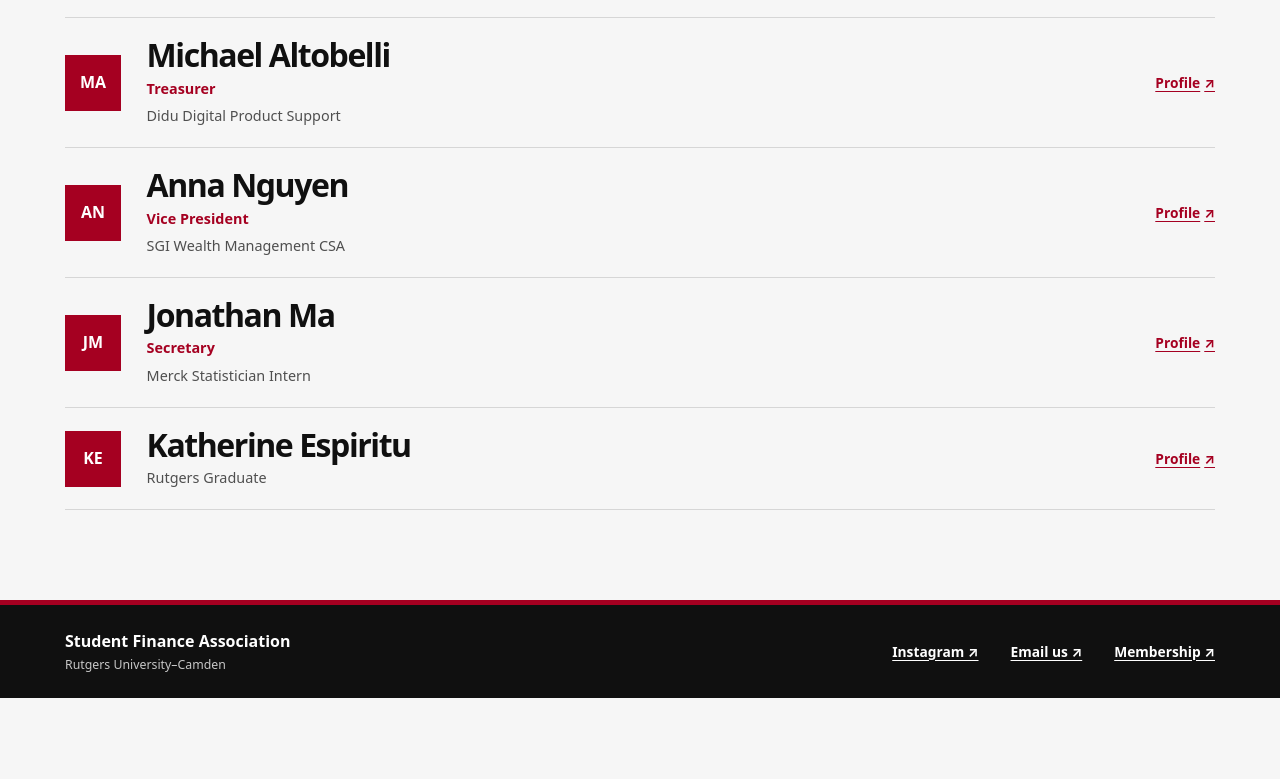
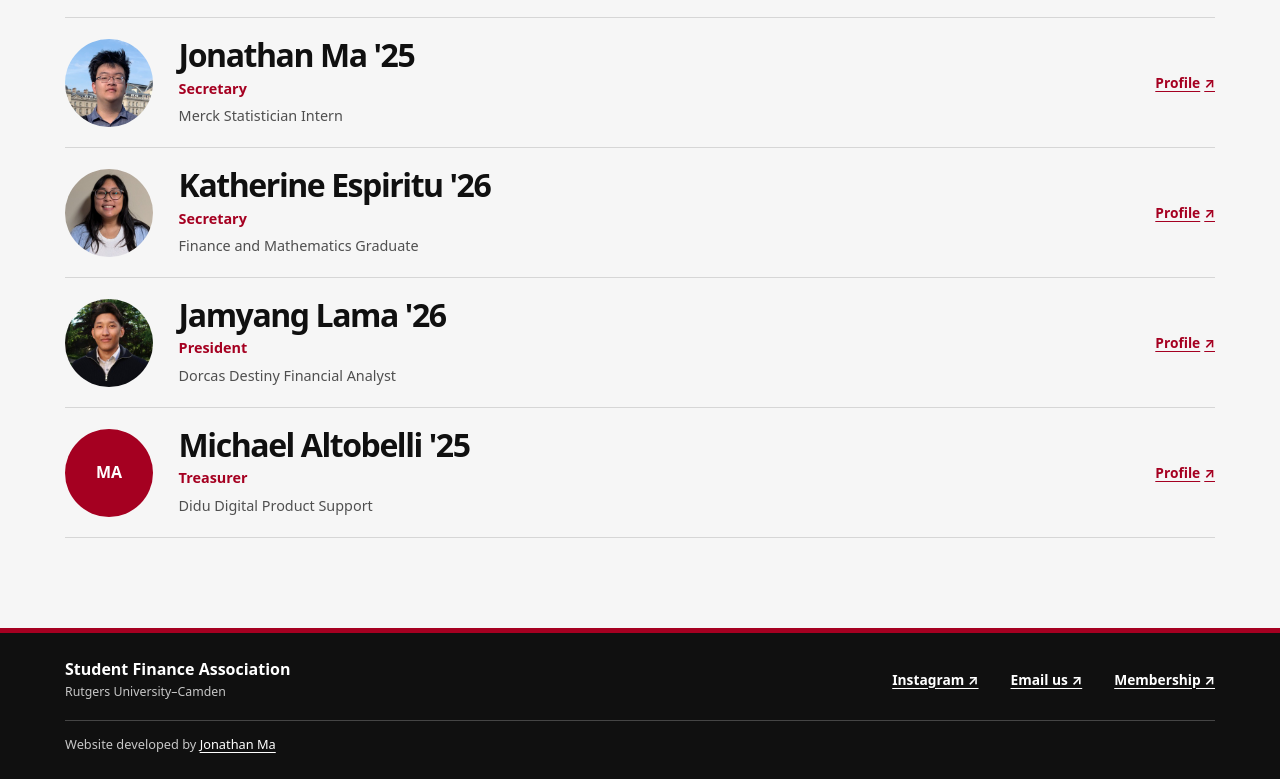
Before and after one commit to rucsfa/rucsfa.github.io, a plain HTML site: page history.html in a window 1280 px wide. Shown: the part 693-1472 px from the top of the page. Before the commit the page ends 1391 px from the top, so only its background shows below. Drawn offline with Linux system fonts and the light colour scheme.

Commit message:
add: more fancy stuff

```diff
--- a/assets/site.css
+++ b/assets/site.css
@@ -63,18 +63,25 @@ nav a:hover, nav a[aria-current] { color: var(--crimson); text-decoration: under
 .about-grid .button { margin-top: 1.4rem; }
 .logo-panel { border: 1px solid var(--line); background: white; overflow: hidden; padding: .85rem; }
 .logo-panel img { width: 100%; height: auto; }
-.advisor { padding-block: 2rem 3rem; border-top: 1px solid var(--line); }
+.advisor { display: grid; grid-template-columns: auto minmax(0, 1fr); align-items: start; gap: clamp(1.5rem, 5vw, 4rem); padding-block: 2.5rem 4rem; border-top: 1px solid var(--line); }
+.advisor-content { max-width: 72ch; }
+.advisor-content p:not(.eyebrow) { margin-top: 1rem; color: var(--muted); }
+.advisor-content .button { margin-top: 1.4rem; }
 .leaders { list-style: none; margin: 0; padding: 0; border-top: 1px solid var(--line); }
 .leader { display: grid; grid-template-columns: auto 1fr auto; gap: clamp(.7rem, 3vw, 1.6rem); align-items: center; padding-block: 1.25rem; border-bottom: 1px solid var(--line); }
 .leader h2 { font-size: clamp(1.45rem, 3vw, 2rem); }
 .leader p { color: var(--muted); font-size: .9rem; margin-top: .3rem; }
 .leader .role { color: var(--crimson); font-weight: 700; }
-.initials { display: grid; place-items: center; width: clamp(2.3rem, 6vw, 3.5rem); aspect-ratio: 1; background: var(--crimson); color: #fff; font-weight: 750; }
+.portrait { width: clamp(3rem, 8vw, 5.5rem); height: auto; aspect-ratio: 1; object-fit: cover; border-radius: 50%; }
+.advisor-portrait { width: clamp(7rem, 20vw, 13rem); object-position: center 18%; }
+.initials { display: grid; place-items: center; background: var(--crimson); color: #fff; font-weight: 750; }
 .leader a, .footer-links a { font-size: .86rem; font-weight: 650; }
 .leader a { color: var(--crimson); display: inline-flex; align-items: center; gap: .25rem; min-height: 44px; }
 .footer { background: var(--ink); color: #fff; border-top: 5px solid var(--crimson); padding-block: 1.5rem; }
 .footer-inner span { color: #c7c7c7; }
 .footer-links { flex-wrap: wrap; }
+.footer-credit { margin-top: 1.1rem; padding-top: .85rem; border-top: 1px solid #454545; color: #c7c7c7; font-size: .8rem; }
+.footer-credit a { color: #fff; }
 @keyframes appear { from { opacity: 0; transform: translateY(14px); } to { opacity: 1; transform: none; } }
 @keyframes grow { from { transform: scaleY(.04); opacity: .4; } to { transform: scaleY(1); opacity: 1; } }
 @media (max-width: 750px) {
@@ -88,7 +95,7 @@ nav a:hover, nav a[aria-current] { color: var(--crimson); text-decoration: under
   .header-inner { display: grid; grid-template-columns: 1fr auto; gap: .4rem .6rem; padding-top: .6rem; }
   .header-join { grid-column: 2; grid-row: 1; padding-inline: .55rem; gap: .3rem; white-space: nowrap; }
   nav { grid-row: 2; grid-column: 1 / -1; }
-  .cards { grid-template-columns: 1fr; }
+  .cards, .advisor { grid-template-columns: 1fr; }
   .footer-inner { align-items: start; flex-direction: column; gap: .8rem; }
 }
 @media (prefers-reduced-motion: reduce) {
--- a/history.html
+++ b/history.html
@@ -36,29 +36,29 @@
     <section class="wrap history" aria-label="Past leaders">
       <ul class="leaders">
         <li class="leader">
-          <span class="initials" aria-hidden="true">JL</span>
-          <div><h2>Jamyang Lama</h2><p class="role">President</p><p>Dorcas Destiny Financial Analyst</p></div>
+          <img class="portrait" src="assets/portraits/nguyen.jpg" width="256" height="256" alt="" loading="lazy">
+          <div><h2>Anna Nguyen '26</h2><p class="role">Vice President</p><p>SGI Wealth Management CSA</p></div>
+          <a href="https://www.linkedin.com/in/anna-tam-nguyen-8a662b291/" aria-label="Anna Nguyen’s profile">Profile <span aria-hidden="true">↗</span></a>
+        </li>
+        <li class="leader">
+          <img class="portrait" src="assets/portraits/ma.jpg" width="256" height="256" alt="" loading="lazy">
+          <div><h2>Jonathan Ma '25</h2><p class="role">Secretary</p><p>Merck Statistician Intern</p></div>
+          <a href="https://jonathanma03.github.io/" aria-label="Jonathan Ma’s profile">Profile <span aria-hidden="true">↗</span></a>
+        </li>
+        <li class="leader">
+          <img class="portrait" src="assets/portraits/espiritu.jpg" width="256" height="256" alt="" loading="lazy">
+          <div><h2>Katherine Espiritu '26</h2><p class="role">Secretary</p><p>Finance and Mathematics Graduate</p></div>
+          <a href="https://www.linkedin.com/in/katherine-espiritu-308123265/" aria-label="Katherine Espiritu’s profile">Profile <span aria-hidden="true">↗</span></a>
+        </li>
+        <li class="leader">
+          <img class="portrait" src="assets/portraits/lama.jpg" width="256" height="256" alt="" loading="lazy">
+          <div><h2>Jamyang Lama '26</h2><p class="role">President</p><p>Dorcas Destiny Financial Analyst</p></div>
           <a href="https://www.linkedin.com/in/jamyang-lama/" aria-label="Jamyang Lama’s profile">Profile <span aria-hidden="true">↗</span></a>
         </li>
         <li class="leader">
-          <span class="initials" aria-hidden="true">MA</span>
-          <div><h2>Michael Altobelli</h2><p class="role">Treasurer</p><p>Didu Digital Product Support</p></div>
+          <span class="portrait initials" aria-hidden="true">MA</span>
+          <div><h2>Michael Altobelli '25</h2><p class="role">Treasurer</p><p>Didu Digital Product Support</p></div>
           <a href="https://www.linkedin.com/in/michael-altobelli-6644b8232/" aria-label="Michael Altobelli’s profile">Profile <span aria-hidden="true">↗</span></a>
-        </li>
-        <li class="leader">
-          <span class="initials" aria-hidden="true">AN</span>
-          <div><h2>Anna Nguyen</h2><p class="role">Vice President</p><p>SGI Wealth Management CSA</p></div>
-          <a href="https://www.linkedin.com/in/anna-tam-nguyen-8a662b291/" aria-label="Anna Nguyen’s profile">Profile <span aria-hidden="true">↗</span></a>
-        </li>
-        <li class="leader">
-          <span class="initials" aria-hidden="true">JM</span>
-          <div><h2>Jonathan Ma</h2><p class="role">Secretary</p><p>Merck Statistician Intern</p></div>
-          <a href="https://jonathanma03.github.io/" aria-label="Jonathan Ma’s profile">Profile <span aria-hidden="true">↗</span></a>
-        </li>
-        <li class="leader">
-          <span class="initials" aria-hidden="true">KE</span>
-          <div><h2>Katherine Espiritu</h2><p>Rutgers Graduate</p></div>
-          <a href="https://www.linkedin.com/in/katherine-espiritu-308123265/" aria-label="Katherine Espiritu’s profile">Profile <span aria-hidden="true">↗</span></a>
         </li>
       </ul>
     </section>
@@ -72,6 +72,7 @@
         <a href="https://forms.gle/n9LAs4Z3TxZthcCf7">Membership ↗</a>
       </div>
     </div>
+    <p class="wrap footer-credit">Website developed by <a href="https://jonathanma03.github.io/">Jonathan Ma</a></p>
   </footer>
 </body>
 </html>
```
Also changed, not shown: about.html (+9 -2 lines), index.html (+1 -0 lines), assets/headshots/espiritu.jpeg (added), assets/headshots/giraud.jpg (added), assets/headshots/lama.jpeg (added), assets/headshots/nguyen.jpeg (added), assets/portraits/espiritu.jpg (added), assets/portraits/giraud.jpg (added), assets/portraits/lama.jpg (added), assets/portraits/ma.jpg (added), assets/portraits/nguyen.jpg (added), 3 other files.
